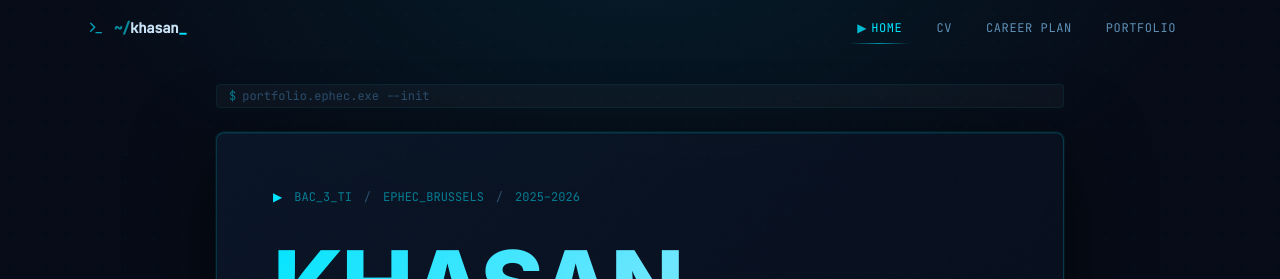
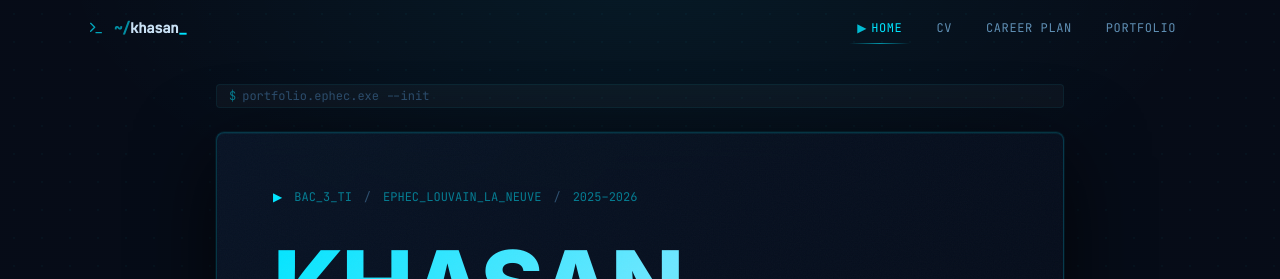
Before and after one commit to dekubruu/Portfolio, a React (Vite) app: page / in a window 1280 px wide. Shown: the top 279 px of the page. Built offline with nearby package versions, Linux system fonts and the light colour scheme.

Commit message:
fix: update educational institution reference from EPHEC_BRUSSELS to EPHEC_LOUVAIN_LA_NEUVE in Home component

```diff
--- a/src/pages/Home.jsx
+++ b/src/pages/Home.jsx
@@ -59,7 +59,7 @@ export default function Home() {
               <span className="text-accent-cyan animate-blink">▶</span>
               <span className="text-accent-cyan opacity-50">BAC_3_TI</span>
               <span className="text-text-muted">/</span>
-              <span className="text-accent-cyan opacity-50">EPHEC_BRUSSELS</span>
+              <span className="text-accent-cyan opacity-50">EPHEC_LOUVAIN_LA_NEUVE</span>
               <span className="text-text-muted">/</span>
               <span className="text-accent-cyan opacity-50">2025–2026</span>
             </div>
```
